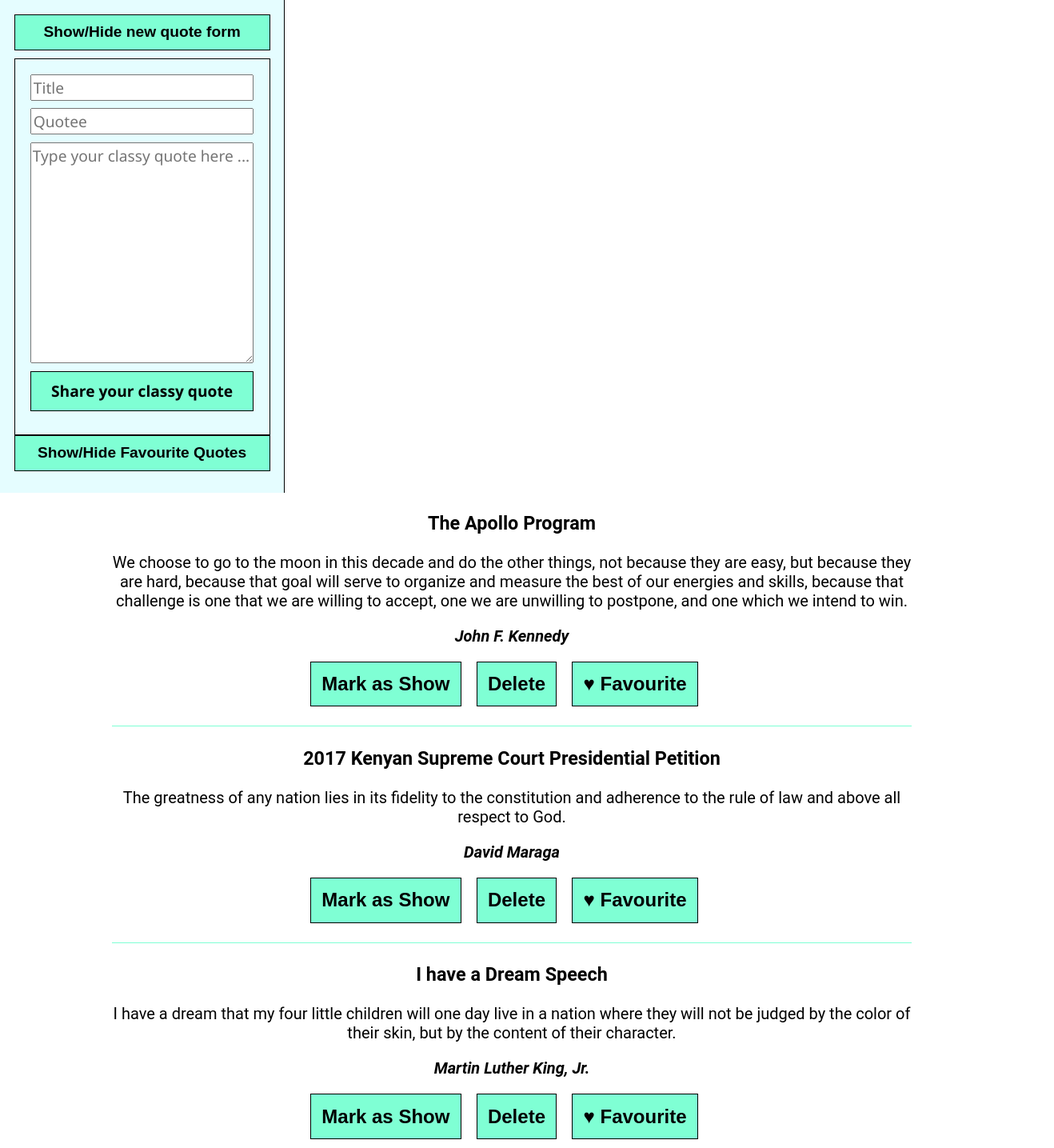
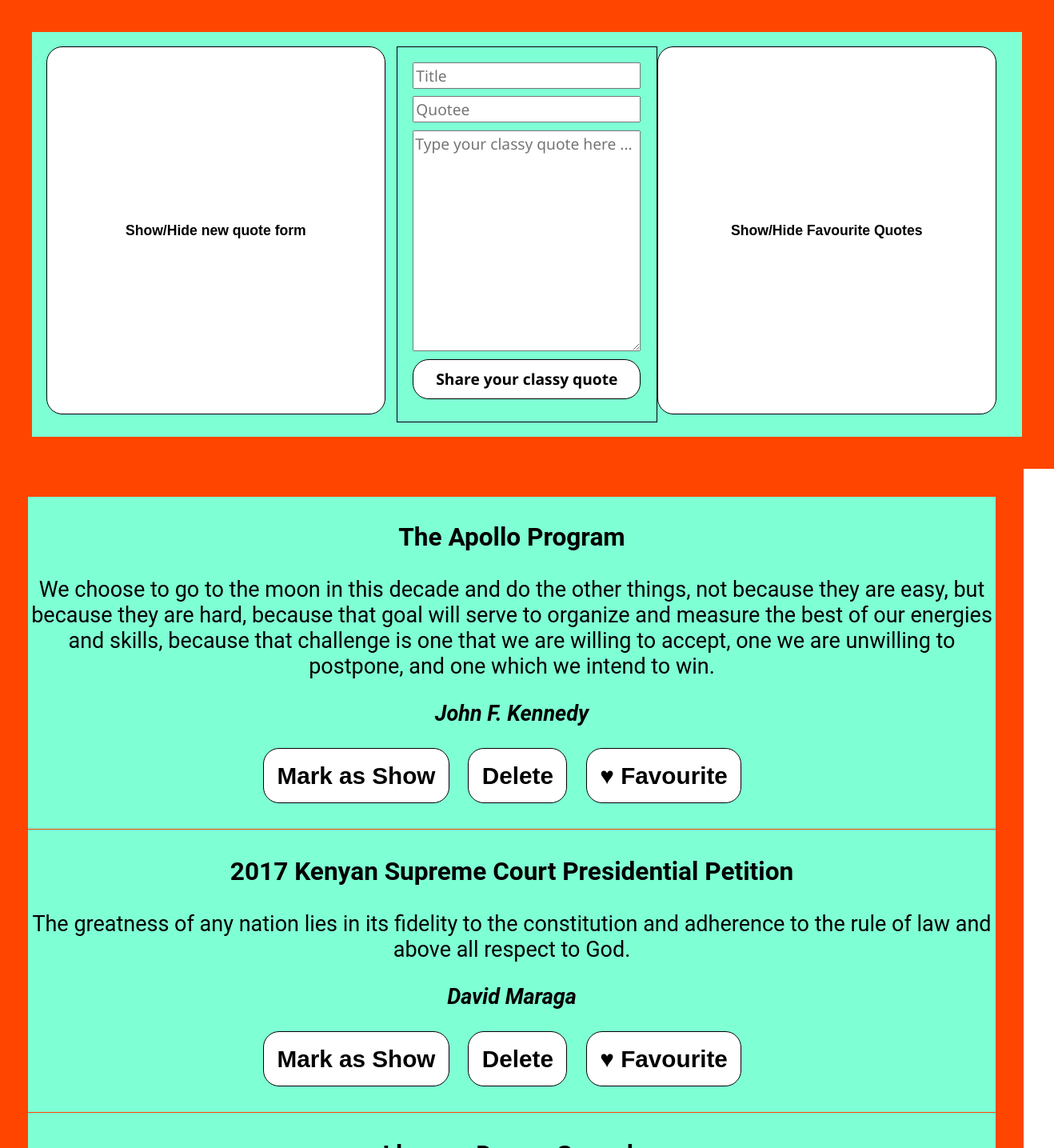
Before and after one commit to eugeneayonga/Phase-2-Project, a React (Create React App) app in the folder quotex/: page / in a window 1280 px wide. Shown: the top 1435 px of the page at 80% size, 1318 px wide, since content can reach past the window. Built offline with nearby package versions, Linux system fonts and the light colour scheme; data requests are answered from the project's data file.

Commit message:
styling and cleaning up code

```diff
--- a/quotex/db.json
+++ b/quotex/db.json
@@ -59,6 +59,30 @@
       "title": "Think Different",
       "content": "Here’s to the crazy ones. The misfits. The rebels. The troublemakers. The round pegs in the square holes. The ones who see things differently. They’re not fond of rules. And they have no respect for the status quo. You can quote them, disagree with them, glorify or vilify them. About the only thing you can’t do is ignore them. Because they change things. They push the human race forward. And while some may see them as the crazy ones, we see genius. Because the people who are crazy enough to think they can change the world, are the ones who do.",
       "quotee": "Steve Jobs"
+    },
+    {
+      "id": 11,
+      "title": "Zero to One - On Monopoly",
+      "content": "Customers won’t care about any particular technology unless it solves a particular problem in a superior way. And if you can’t monopolize a unique solution for a small market, you’ll be stuck with vicious competition.”",
+      "quotee": "Peter Thiel"
+    },
+    {
+      "id": 12,
+      "title": "The TV Series - Prison Break",
+      "content": "We are prisoners of our own identities, imprisoned in our own prisons.",
+      "quotee": "Theodore Bagwell (T-Bag)"
+    },
+    {
+      "id": 13,
+      "title": "The TV Series, Game of Thrones - On Accepting Oneself ",
+      "content": "Never forget what you are, the rest of the world will not. Wear it like armor and it can never be used to hurt you.",
+      "quotee": "Tyrion Lannister (The Imp)"
+    },
+    {
+      "id": 14,
+      "title": "On Racism",
+      "content": "No matter what you throw at me, Still I Rise. No matter what you write about me, Still I Rise. No matter what you call me, Still I Rise. And even if I end up in a broken place, Still I will Rise. Because I am powerful beyond measure and there ain't a damn thing you can do about it.",
+      "quotee": "Lewis Hamilton"
     }
   ]
 }
--- a/quotex/src/index.css
+++ b/quotex/src/index.css
@@ -22,26 +22,33 @@ code {
 
 .sidepane {
   min-height: 10vh;
-  min-width: 12em;
-  width: 25%;
+  min-width: 10em;
+  width: 93.95%;
+  display: flex;
   border-right: solid black 1px;
-  background: #e5fdff;
+  border: solid orangered 40px;
+  background: aquamarine;
   padding: 1.1em;
+  position: relative;
 }
 
 .sidepane > button {
   width: 100%;
   margin-bottom: 10px;
+  margin-right: 0.8em;
 }
 
 .quotes-container {
-  font-size: 20px;
+  font-size: 27px;
   font-family: 'Roboto', sans-serif;
   display: flex;
   flex-direction: column;
   align-items: center;
+  background-color: aquamarine;
+  border-radius: 0px;
+  border: solid orangered 35px;
   justify-content: center;
-  max-width: 50em;
+  max-width: right, 30em;
   margin: auto;
 }
 
@@ -49,7 +56,7 @@ code {
   margin-bottom: 2px;
   padding-bottom: 1.2em;
   min-width: 22em;
-  border-bottom: solid 1.2px aquamarine
+  border-bottom: solid 1.2px orangered;
 }
 
 .quotes-container > div > button {
@@ -73,10 +80,11 @@ form.new-quote-form > textarea {
 
 input[type='submit'],
 button {
-  font-size : 1.2em;
+  font-size : 1.1em;
   font-weight: bold;
-  background-color: aquamarine;
+  background-color: white;
   border: solid black 1.2px;
+  border-radius: 20px;
   padding: 0.55em;
   cursor: pointer;
 }
```
